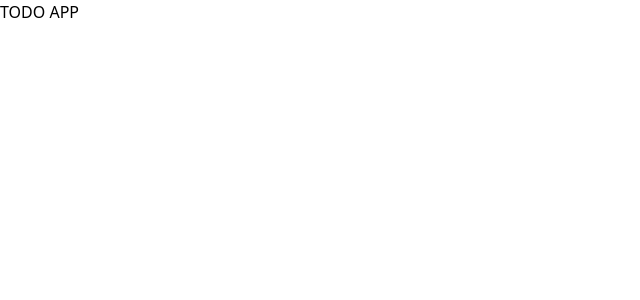
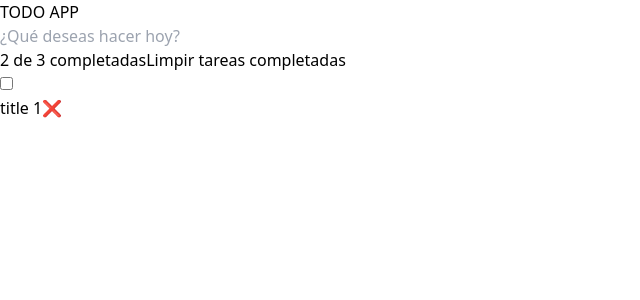
Before and after one commit to victorvzn/bootcamp-frontend-java-g04, a React (Vite) app in the folder semana03/dia01-react-todo-app/: page / in a window 1280 px wide. Shown: the top 300 px of the page, without its empty margins (0-640 px from the left). Built offline with nearby package versions, Linux system fonts and the light colour scheme.

Commit message:
semana03, dia02, react todo app

```diff
--- a/semana03/dia01-react-todo-app/src/App.jsx
+++ b/semana03/dia01-react-todo-app/src/App.jsx
@@ -1,9 +1,61 @@
+import { useState } from "react"
+
 const App = () => {
+  const DEFAULT_TODOS = [
+    {
+      id: 1,
+      title: 'Aprender JS',
+      completed: true
+    },
+    {
+      id: 2,
+      title: 'Aprender CSS',
+      completed: true
+    },
+    {
+      id: 2,
+      title: 'Aprender React.js + Tailwindcss',
+      completed: false
+    }
+  ]
+
+  const [todos, setTodos] = useState(DEFAULT_TODOS)
+
   return (
     <main>
       <h1 className="text-2xl font-bold text-center">
         TODO APP
       </h1>
+
+      {/* {JSON.stringify(todos)} */}
+
+      <form>
+        <input
+          className="w-full border my-3 p-3"
+          type="text"
+          placeholder="¿Qué deseas hacer hoy?"
+          required
+        />
+      </form>
+
+      <div>
+        <span>2 de 3 completadas</span>
+        <button>
+          Limpir tareas completadas
+        </button>
+      </div>
+
+      <section>
+        <ul>
+          <li>
+            <input type="checkbox" />
+            <div>
+              <span>title 1</span>
+              <button>❌</button>
+            </div>
+          </li>
+        </ul>
+      </section>
     </main>
   )
 }
```
